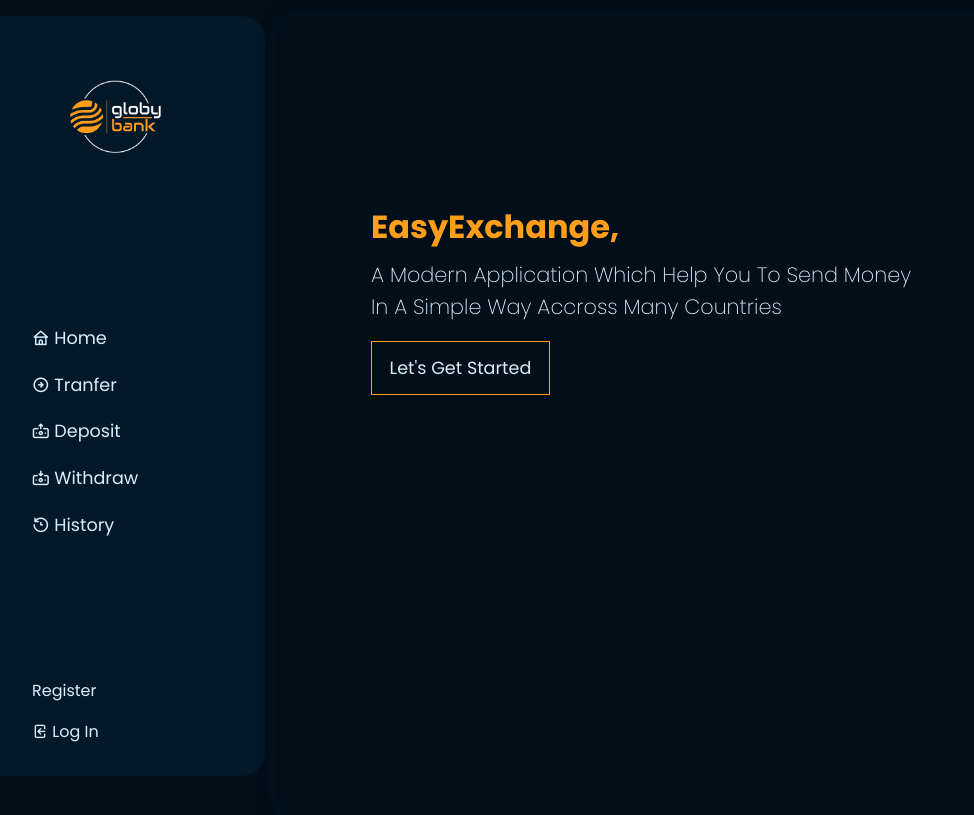
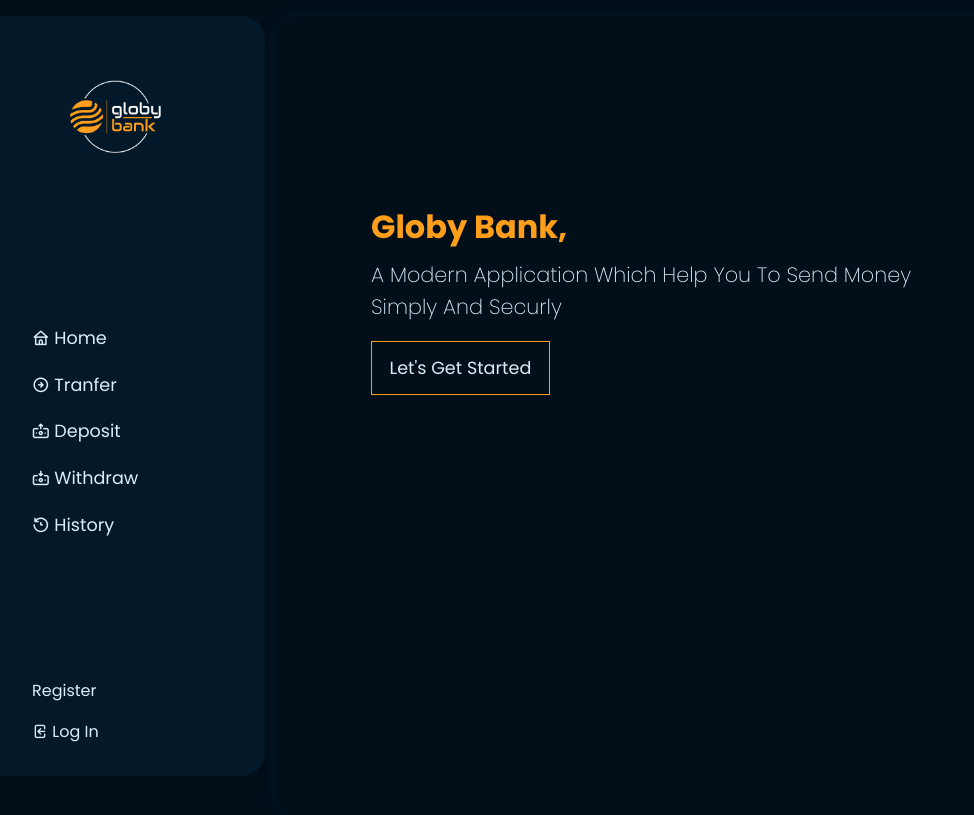
Before and after one commit to ramzy05/GlobyBank, a Django app: page / in a window 1280 px wide. Shown: the top 815 px of the page, without its empty margins (0-974 px from the left). Run offline with Django 4.2, Linux system fonts and the light colour scheme.

Commit message:
end, I hope :-)

```diff
--- a/templates/auth/index.html
+++ b/templates/auth/index.html
@@ -5,7 +5,7 @@
 <div class="main-content">
     <div class="hero">
         <div>
-            <h1>EasyExchange,</h1> <p>A Modern Application Which Help You To Send Money <br> In A Simple Way Accross Many Countries</p>
+            <h1>Globy Bank,</h1> <p>A Modern Application Which Help You To Send Money <br> Simply And Securly</p>
         </div>
         <p><a href="{% url 'register' %}">Let's Get Started</a></p>
 
--- a/templates/base.html
+++ b/templates/base.html
@@ -9,6 +9,10 @@
 			rel="stylesheet"
 			href="https://unicons.iconscout.com/release/v4.0.0/css/line.css"
 		/>
+		<link rel="apple-touch-icon" sizes="180x180" href="{% static 'images/favicon/apple-touch-icon.png' %}">
+		<link rel="icon" type="image/png" sizes="32x32" href="{% static 'images/favicon/favicon-32x32.png' %}">
+		<link rel="icon" type="image/png" sizes="16x16" href="{% static 'images/favicon/favicon-16x16.png' %}">
+		<link rel="manifest" href="{% static 'images/favicon/site.webmanifest' %}">
 		<link rel="stylesheet" href="{% static 'css/style.css' %}" />
 		<title>GlobyBank -{% block title%}{% endblock title%}</title>
 	</head>
```
